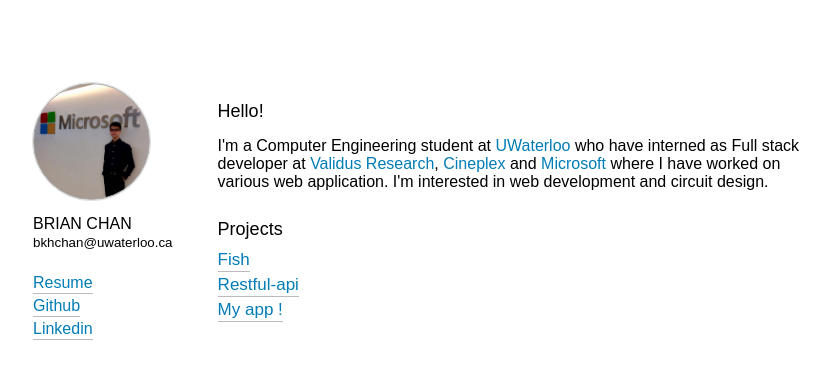
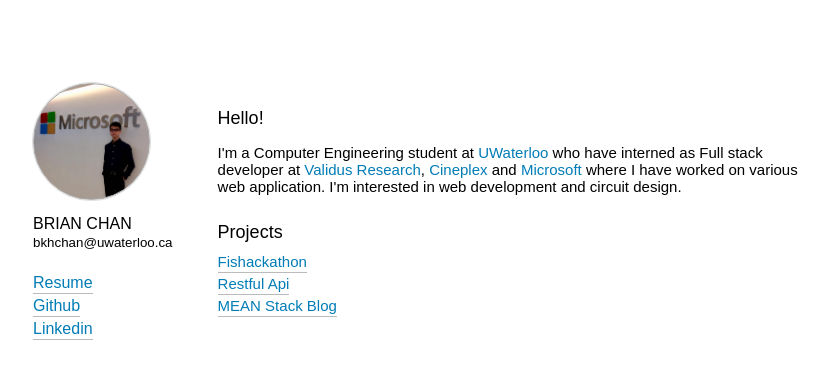
Before and after one commit to bobr89/bioWebsite, a plain HTML site: page index.html in a window 1280 px wide. Shown: the whole page, without its empty margins (210-1040 px from the left). Drawn offline with Linux system fonts and the light colour scheme.

Commit message:
Added projects and resume

```diff
--- a/css/style.css
+++ b/css/style.css
@@ -58,7 +58,7 @@
 }
 
 .content {
-	font-size: 16px;
+	font-size: 15px;
 }
 
 h2 {
@@ -78,5 +78,5 @@
 }
 
 .project {
-	font-size: 17px;
+	font-size: 15px;
 }
--- a/index.html
+++ b/index.html
@@ -48,13 +48,13 @@
   						<h2 class>Projects</h2>
   						<ul>
   							<li class>
-  								<a class="project" href="https://github.com/bobr89/Fishackathon">Fish</a>
+  								<a class="project" href="https://github.com/bobr89/Fishackathon">Fishackathon</a>
   							</li>
   							<li class>
-  								<a class="project" href="https://github.com/bobr89/bookStoreRESTfulAPI">Restful-api</a>
+  								<a class="project" href="https://github.com/bobr89/bookStoreRESTfulAPI">Restful Api</a>
   							</li>
   							<li class>
-  								<a class="project" href="">My app !</a>
+  								<a class="project" href="">MEAN Stack Blog</a>
   							</li>
   						</ul>
   					</td>
```
Also changed, not shown: 1 other file.
